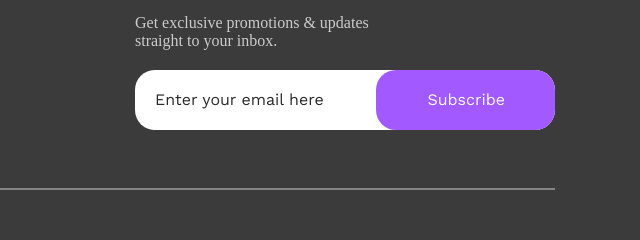
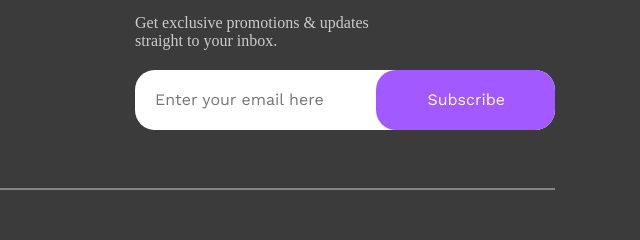
Before and after one commit to firuzeabdullazade/NFT-Matrketplace-Artist-page, a plain HTML site: page index.html in a window 1280 px wide. Shown: the part 4305-4545 px from the top of the page, 610-1250 px from the left. Drawn offline with nearby package versions, Linux system fonts and the light colour scheme.

Commit message:
Input was added

```diff
--- a/css/artist-page.scss
+++ b/css/artist-page.scss
@@ -459,14 +459,18 @@ footer {
 
         .email {
             width: 241px;
-            font-family: $main-font;
-            font-size: 16px;
-            line-height: 22px;
             display: flex;
             align-items: center;
             color: $background-color;
             padding-left: 20px;
             padding-right: 12px;
+        }
+
+        input {
+            border: none;
+            font-family: $main-font;
+            font-size: 16px;
+            line-height: 22px;
         }
 
         button {
--- a/index.html
+++ b/index.html
@@ -479,7 +479,7 @@
                     </div>
                     <div class="subscribe-form">
                         <div class="email">
-                            Enter your email here
+                            <input type="email" placeholder="Enter your email here">
                         </div>
                         <button>
                             Subscribe
```
Also changed, not shown: css/artist-page.css, 1 other file.
